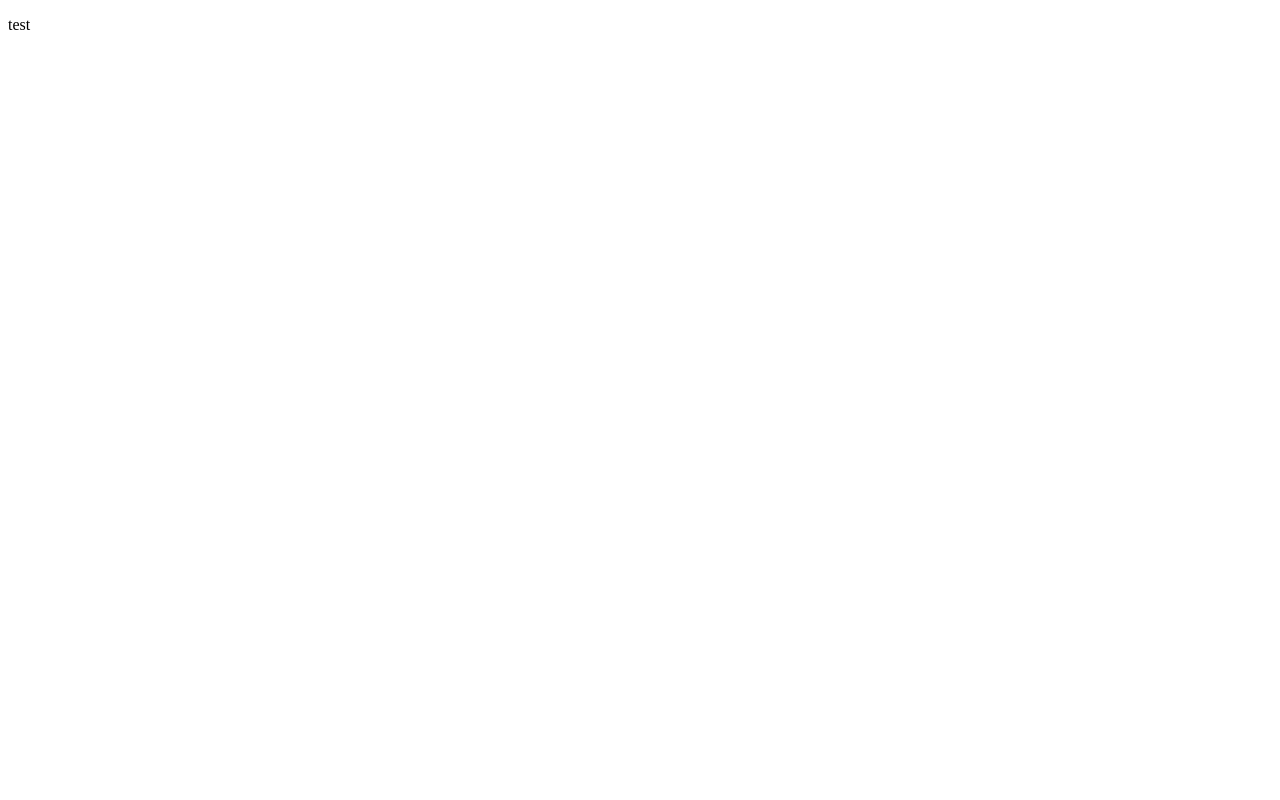
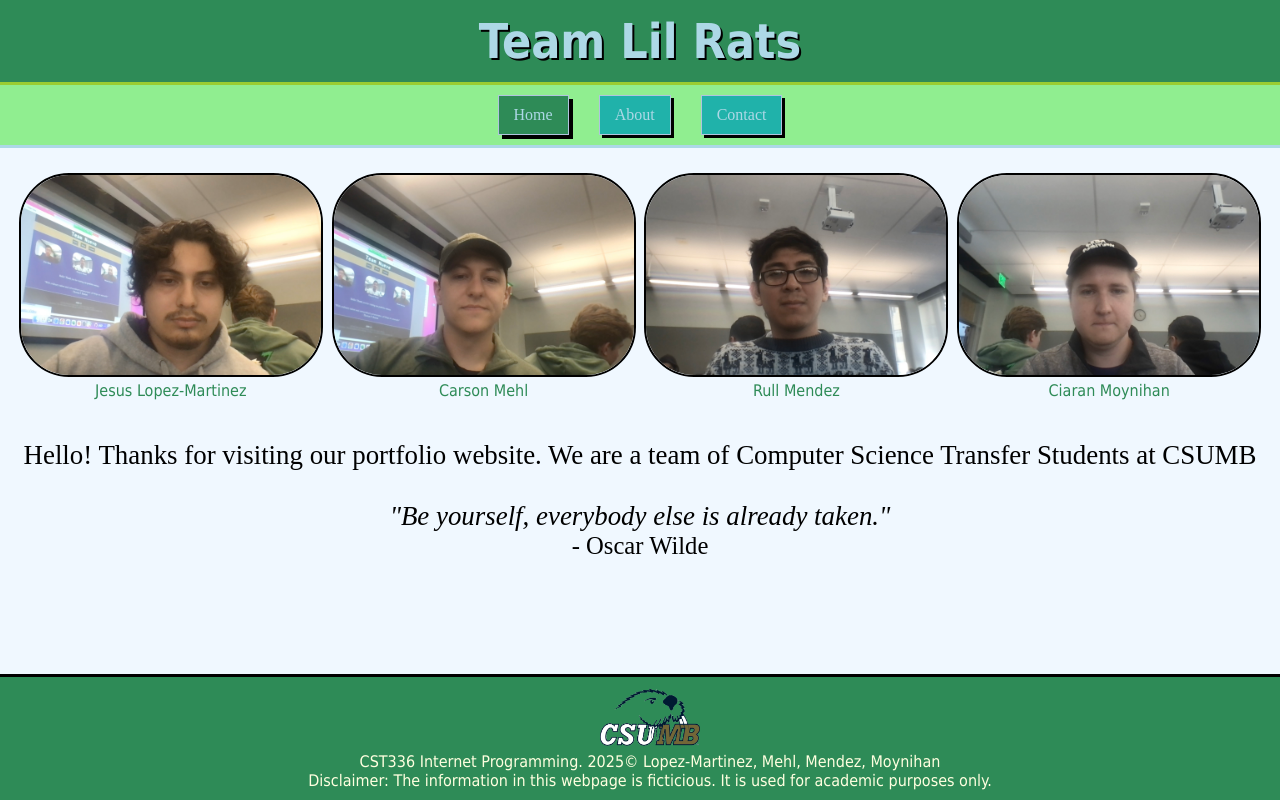
Before and after one commit to lopezjesuspersonal/lopezjesuspersonal.github.io, a plain HTML site: page index.html in a window 1280 px wide. Drawn offline with Linux system fonts and the light colour scheme.

Commit message:
Copied over local files to git repo

```diff
--- a/index.html
+++ b/index.html
@@ -3,9 +3,63 @@
 <head>
     <meta charset="UTF-8">
     <meta name="viewport" content="width=device-width, initial-scale=1.0">
-    <title>Document</title>
+    <title>Team Portfolio</title>
+    <link rel="stylesheet" href="style.css">
 </head>
 <body>
-    <p>test</p>
+    <header>
+        <h1>Team Lil Rats</h1>
+    </header>
+    <nav>
+        <div id="navigation">
+            <a class="current-page" href="#">Home</a>
+            <a href="about.html">About</a>
+            <a href="contact.html">Contact</a>
+        </div>
+    </nav>
+    <div id="team">
+        <figure class="team-figure">
+            <img class="team-photo" src="images/jesusimg.jpg" alt="Jesus Lopez-Martinez">
+            <figcaption>Jesus Lopez-Martinez</figcaption>
+        </figure>
+        <figure class="team-figure">
+            <img class="team-photo" src="images/carsonimg.jpg" alt="Carson Mehl">
+            <figcaption>Carson Mehl</figcaption>
+        </figure>
+        <figure class="team-figure">
+            <img class="team-photo" src="images/rullimg.jpg" alt="Rull Mendez">
+            <figcaption>Rull Mendez</figcaption>
+        </figure>
+        <figure class="team-figure">
+            <img class="team-photo" src="images/ciaranimg.jpg" alt="Ciaran Moynihan">
+            <figcaption>Ciaran Moynihan</figcaption>
+        </figure>
+    </div>
+    <div class="text-block">
+        <div id="greeting">
+            <p>
+                Hello! Thanks for visiting our portfolio website. We are a team of Computer Science Transfer Students at CSUMB
+            </p>
+        </div>
+        <div id="quote">
+            <p>
+                "Be yourself, everybody else is already taken."
+            </p>
+        </div>
+        <div id="quote-name">
+            <p>
+                - Oscar Wilde
+            </p>
+        </div>
+    </div>
+    <footer>
+        <img id="csumb-logo" src="images/csumblogo.png" alt="csumb otter">
+        <p>
+            CST336 Internet Programming. 2025&copy; Lopez-Martinez, Mehl, Mendez, Moynihan
+        </p>
+        <p>
+            Disclaimer: The information in this webpage is ficticious. It is used for academic purposes only.
+        </p>
+    </footer>
 </body>
 </html>
--- /dev/null
+++ b/style.css
@@ -0,0 +1,167 @@
+* {
+    border: 0;
+    margin: 0;
+}
+
+body {
+    background-color: aliceblue;
+    display: flex;
+    flex-direction: column;
+}
+
+h1 {
+    text-align: center;
+    font-family: Tahoma;
+    font-size: 3em;
+    text-shadow: 2px 2px black;
+    background-color: seagreen;
+    color: lightblue;
+    margin: 0 auto;
+    padding: 1%;
+}
+
+#navigation {
+    display: flex;
+    justify-content: center;
+    background-color: lightgreen;
+    border-top: yellowgreen solid 3px;
+    border-bottom: lightblue solid 3px;
+}
+
+#navigation .current-page {
+    text-decoration: none;
+    color: lightblue;
+    background-color: seagreen;
+    box-shadow: 4px 4px black;
+    padding: 10px 15px;
+    margin: 10px 15px;
+}
+
+#navigation a {
+    text-decoration: none;
+    color: lightblue;
+    background-color: lightseagreen;
+    box-shadow: 3px 3px black;
+    padding: 10px 15px;
+    margin: 10px 15px;
+    border: lightsteelblue solid 1px;
+}
+
+#navigation a:hover {
+    background-color: lightskyblue;
+    color: lightseagreen;
+}
+
+#navigation a:active {
+    background-color: skyblue;
+    box-shadow: 2px 2px black;
+}
+
+#team {
+    display: flex;
+    justify-content: space-evenly;
+    flex-wrap: wrap;
+    margin: 25px 10px;
+}
+
+.team-figure {
+    text-align: center;
+    font-family: Tahoma;
+    color: seagreen;
+}
+
+.team-photo {
+    border: black solid 2px;
+    border-radius: 50px;
+    width: 300px;
+}
+
+.text-block {
+    display: flex;
+    flex-flow: column wrap;
+    align-items: center;
+    padding: 15px;
+    font-size: 1.4em;
+    font-family: 'Times New Roman', Times, serif;
+}
+
+#greeting {
+    margin-bottom: 30px;
+    font-size: 1.2em;
+}
+
+#quote {
+    font-style: italic;
+    font-size: 1.2em;
+}
+
+#quote-name {
+    font-size: 1.1em;
+}
+
+footer {
+    color: lightyellow;
+    font-size: 1em;
+    display: flex;
+    flex-flow: column wrap;
+    align-items: center;
+    border-top: black solid 3px;
+    background-color: seagreen;
+    padding: 10px;
+    margin-top: 15px;
+    height: auto;
+    justify-content: flex-end;
+
+    /* Bandaid fix to stick footer at bottom of page */
+    position: fixed;
+    bottom: 0;
+    width: 100%;
+}
+
+#footer-contact {
+    position: relative;
+}
+
+footer p {
+    font-family: Tahoma;
+    font-size: 1em;
+}
+
+#font-test {
+    font-family: "Sofia", sans-serif;
+    padding: 5px;
+}
+
+#csumb-logo {
+    width: 100px;
+    margin-bottom: 5px;
+}
+
+
+.table-experience {
+    margin: 30px 0;
+    font-size: 30px;
+}
+
+#lang-exp {
+    margin: 0 auto;
+    text-align: center;
+}
+
+#hobbies {
+    border-top: solid black 5px;
+    padding-top: 10px;
+    font-size: 25px;
+    font-family: 'Times New Roman', sans-serif;
+    display: flex;
+    align-items: center;
+    flex-direction: column;
+}
+
+#hobbies-title {
+    font-weight: bold;
+}
+
+#form {
+    margin: auto;
+}
```
Also changed, not shown: about.html (added, +64 -0 lines), contact.html (added, +33 -0 lines), images/carsonimg.jpg (added), images/ciaranimg.jpg (added), images/csumblogo.png (added), images/download.png (added), images/jesusimg.jpg (added), images/rullimg.jpg (added).
